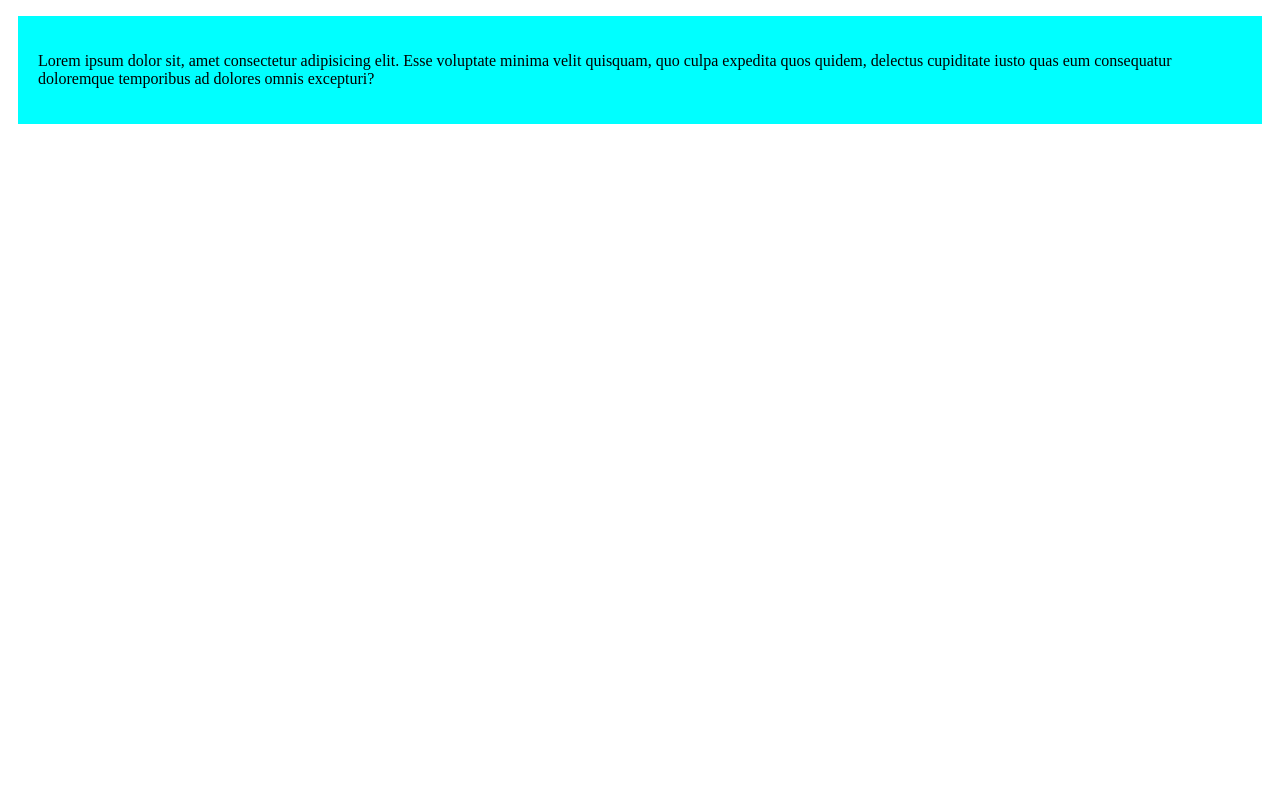
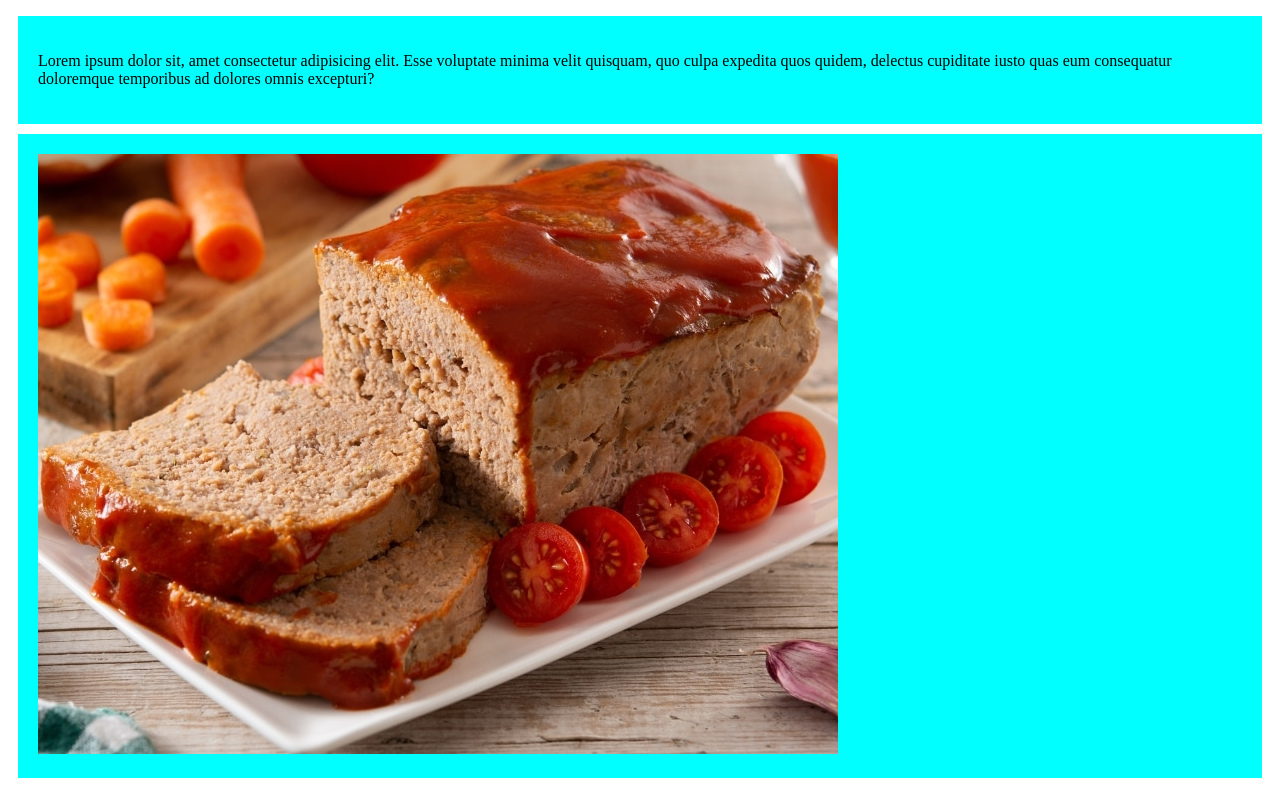
Before and after one commit to sumonnr/simple-website-web, a plain HTML site: page index.html in a window 1280 px wide. Shown: the part 400-1188 px from the top of the page. Before the commit the page ends 800 px from the top, so only its background shows below. Drawn offline with Linux system fonts and the light colour scheme.

Commit message:
add picture blog

```diff
--- a/index.html
+++ b/index.html
@@ -31,6 +31,9 @@
 
 
     </div>
+    <div>
+        <img src="image/Meatloaf.jpg" alt="">
+    </div>
 
 
 </body>
```
Also changed, not shown: image/Meatloaf.jpg (added), image/beach.png (added), image/home.png (added), image/th (1).jpeg (added), image/th.jpeg (added).
